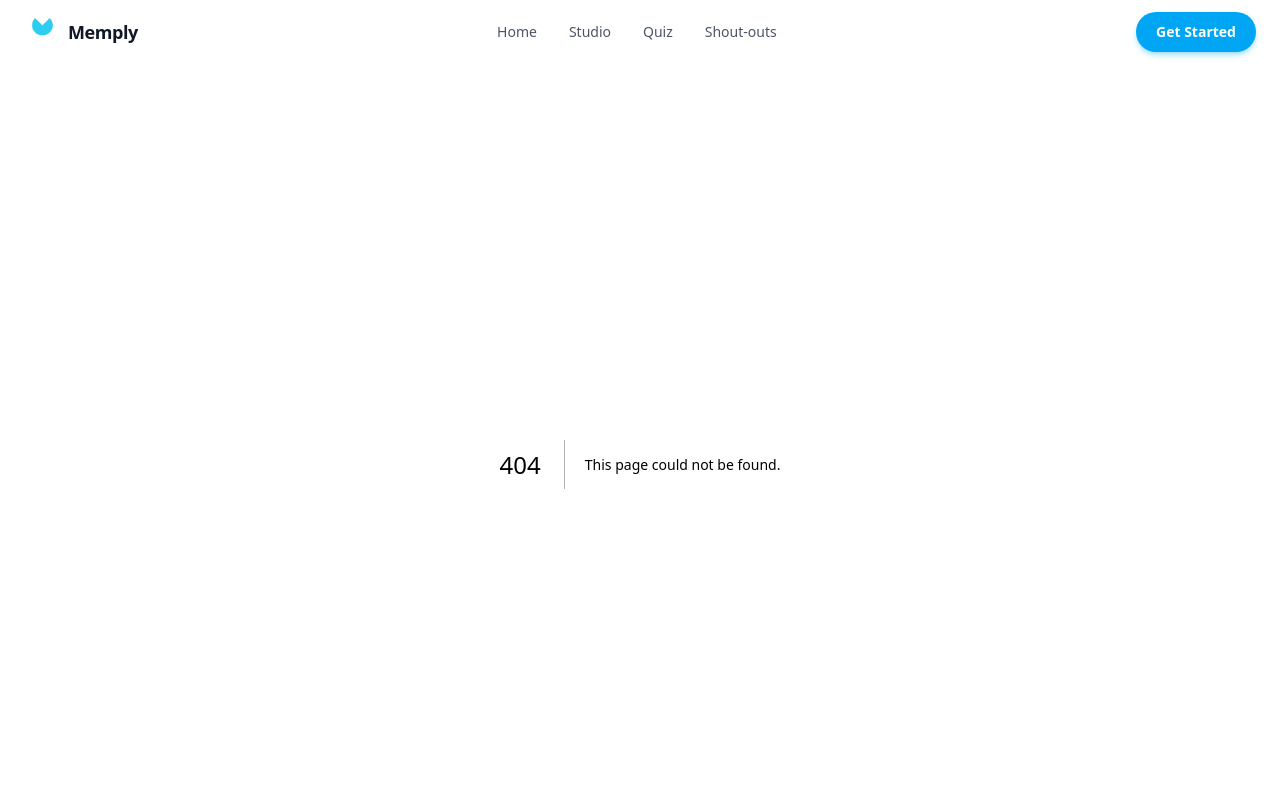
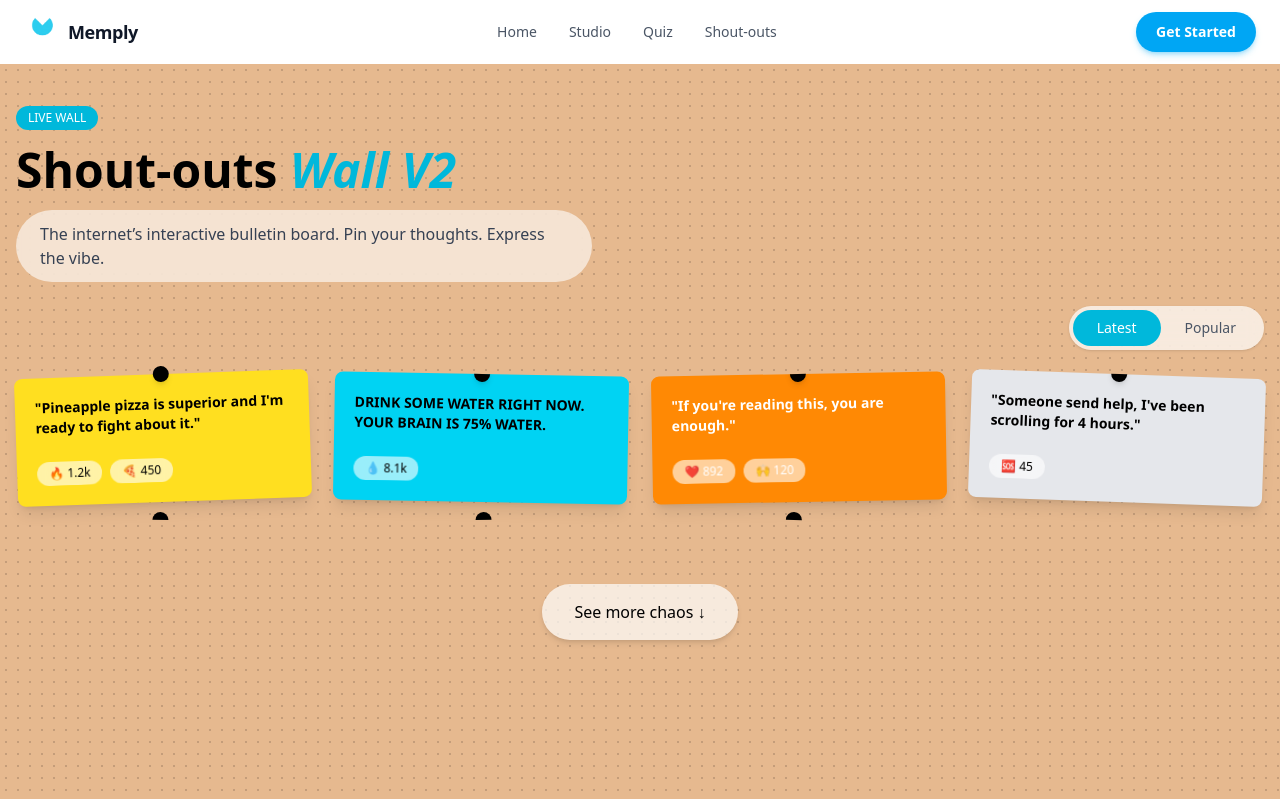
Before and after one commit to RajsiSinha/Memply, a Next.js app: page /shoutouts in a window 1280 px wide. Before the commit this address had no page. Shown: the top 799 px of the page. Built offline with nearby package versions, Linux system fonts and the light colour scheme.

Commit message:
Created Shout-outs page ui

```diff
--- a/app/components/Navbar.tsx
+++ b/app/components/Navbar.tsx
@@ -36,7 +36,7 @@ export default function Navbar() {
           <Link href="/quiz" className="hover:text-gray-900 transition">
             Quiz
           </Link>
-          <Link href="/shoutout" className="hover:text-gray-900 transition">
+          <Link href="/shoutouts" className="hover:text-gray-900 transition">
             Shout-outs
           </Link>
         </div>
--- /dev/null
+++ b/app/components/shoutouts/FilterTabs.tsx
@@ -0,0 +1,15 @@
+export default function FilterTabs() {
+  return (
+    <div className="flex bg-white/70 backdrop-blur rounded-full p-1 shadow">
+
+      <button className="px-6 py-2 rounded-full bg-cyan-500 text-white text-sm">
+        Latest
+      </button>
+
+      <button className="px-6 py-2 rounded-full text-gray-600 text-sm">
+        Popular
+      </button>
+
+    </div>
+  );
+}
--- /dev/null
+++ b/app/components/shoutouts/NotesGrid.tsx
@@ -0,0 +1,14 @@
+import StickyNote from "./StickyNote";
+import { notes } from "@/app/lib/notesData";
+
+export default function NotesGrid() {
+  return (
+    <div className="columns-1 sm:columns-2 lg:columns-4 gap-6 space-y-6">
+
+      {notes.map((note) => (
+        <StickyNote key={note.id} note={note} />
+      ))}
+
+    </div>
+  );
+}
--- /dev/null
+++ b/app/components/shoutouts/StickyNote.tsx
@@ -0,0 +1,33 @@
+export default function StickyNote({ note }: any) {
+  return (
+    <div
+      className={`relative break-inside-avoid rounded-lg p-5 shadow-lg hover:scale-105 transition ${note.color}`}
+      style={{
+        transform: `rotate(${note.rotate}deg)`
+      }}
+    >
+
+      {/* Pin */}
+      <div className="absolute -top-2 left-1/2 -translate-x-1/2 w-4 h-4 bg-black rounded-full shadow-md" />
+
+      <p className="text-sm font-semibold whitespace-pre-line">
+        {note.text}
+      </p>
+
+      {/* Reactions */}
+      <div className="flex gap-2 mt-6 flex-wrap">
+
+        {note.reactions.map((r: any, i: number) => (
+          <div
+            key={i}
+            className="bg-white/60 backdrop-blur px-3 py-1 rounded-full text-xs flex items-center gap-1"
+          >
+            {r.icon} {r.count}
+          </div>
+        ))}
+
+      </div>
+
+    </div>
+  );
+}
--- /dev/null
+++ b/app/components/shoutouts/WallHeader.tsx
@@ -0,0 +1,19 @@
+export default function WallHeader() {
+  return (
+    <div className="max-w-7xl mx-auto px-4 pt-10 pb-6">
+
+      <div className="inline-block bg-cyan-500 text-white text-xs px-3 py-1 rounded-full mb-4">
+        LIVE WALL
+      </div>
+
+      <h1 className="text-5xl font-bold">
+        Shout-outs <span className="text-cyan-500 italic">Wall V2</span>
+      </h1>
+
+      <p className="mt-4 bg-white/60 backdrop-blur rounded-full px-6 py-3 max-w-xl text-gray-700">
+        The internet’s interactive bulletin board. Pin your thoughts. Express the vibe.
+      </p>
+
+    </div>
+  );
+}
--- /dev/null
+++ b/app/lib/notesData.ts
@@ -0,0 +1,41 @@
+export const notes = [
+  {
+    id: 1,
+    text: `"Pineapple pizza is superior and I'm ready to fight about it."`,
+    color: "bg-yellow-300",
+    rotate: -2,
+    reactions: [
+      { icon: "🔥", count: "1.2k" },
+      { icon: "🍕", count: "450" }
+    ]
+  },
+  {
+    id: 2,
+    text: `DRINK SOME WATER RIGHT NOW.
+YOUR BRAIN IS 75% WATER.`,
+    color: "bg-cyan-400",
+    rotate: 1,
+    reactions: [
+      { icon: "💧", count: "8.1k" }
+    ]
+  },
+  {
+    id: 3,
+    text: `"If you're reading this, you are enough."`,
+    color: "bg-orange-400 text-white",
+    rotate: -1,
+    reactions: [
+      { icon: "❤️", count: "892" },
+      { icon: "🙌", count: "120" }
+    ]
+  },
+  {
+    id: 4,
+    text: `"Someone send help, I've been scrolling for 4 hours."`,
+    color: "bg-gray-200",
+    rotate: 2,
+    reactions: [
+      { icon: "🆘", count: "45" }
+    ]
+  }
+];
--- /dev/null
+++ b/app/shoutouts/page.tsx
@@ -0,0 +1,35 @@
+import WallHeader from "@/app/components/shoutouts/WallHeader";
+import NotesGrid from "@/app/components/shoutouts/NotesGrid";
+import FilterTabs from "@/app/components/shoutouts/FilterTabs";
+
+export default function ShoutoutsPage() {
+  return (
+    <div className="min-h-screen"
+      style={{
+        backgroundColor: "#e6b98f",
+        backgroundImage:
+          "radial-gradient(rgba(0,0,0,0.15) 1px, transparent 1px)",
+        backgroundSize: "12px 12px",
+      }}
+    >
+      <WallHeader />
+
+      <div className="max-w-7xl mx-auto px-4">
+
+        <div className="flex justify-end mb-6">
+          <FilterTabs />
+        </div>
+
+        <NotesGrid />
+
+        <div className="flex justify-center py-16">
+          <button className="px-8 py-4 rounded-full bg-white/70 shadow-md hover:shadow-lg transition">
+            See more chaos ↓
+          </button>
+        </div>
+
+      </div>
+
+    </div>
+  );
+}
```
